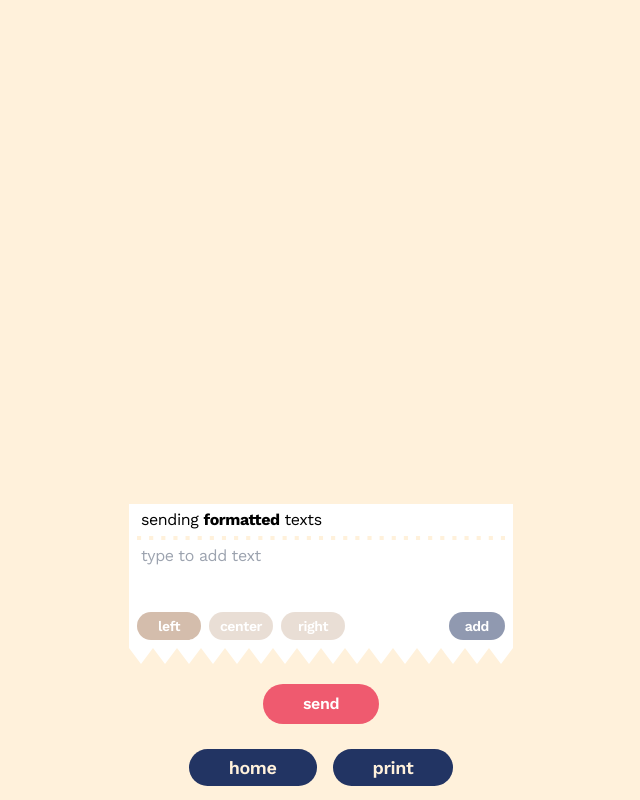
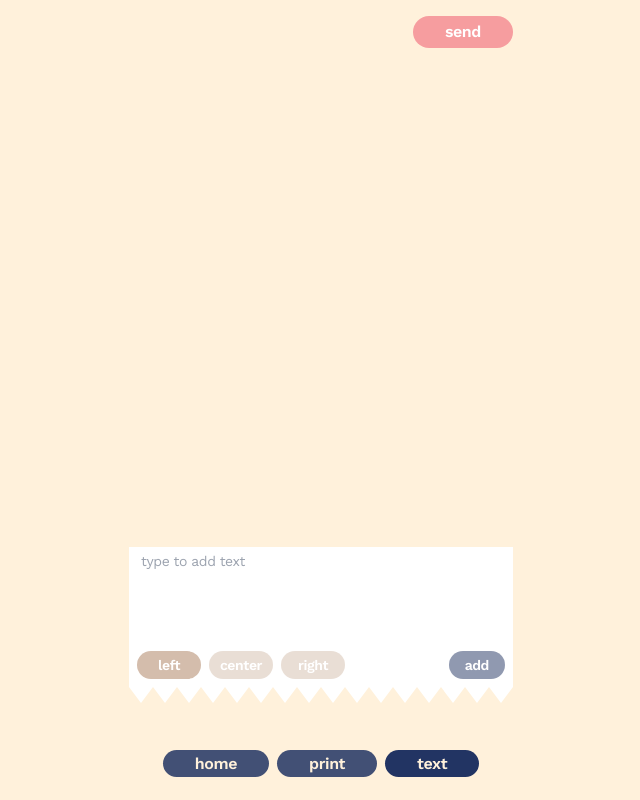
Before and after one commit to sblbl/lampone, a SvelteKit app: page /text in a window 1280 px wide. Shown: the whole page, without its empty margins (319-959 px from the left). Built offline with nearby package versions, Linux system fonts and the light colour scheme; a web font is replaced by a local one.

Commit message:
text ui adjustments

```diff
--- a/src/app.css
+++ b/src/app.css
@@ -36,7 +36,7 @@ h6 {
 }
 
 section {
-	@apply h-full flex flex-col items-center justify-center;
+	@apply h-full flex flex-col items-center justify-center p-4;
 }
 
 a {
@@ -48,11 +48,11 @@ button {
 }
 
 .red-button {
-	@apply rounded-full px-10 py-2 bg-raspberry hover:bg-raspberry/[.95] text-neutral-light cursor-pointer;
+	@apply rounded-full px-8 py-1 bg-raspberry hover:bg-raspberry/[.95] disabled:bg-raspberry/[.55] text-neutral-light cursor-pointer;
 }
 
 .blue-button {
-	@apply rounded-full px-10 py-2 bg-blue-raspberry hover:bg-blue-raspberry/[.95] text-neutral-light cursor-pointer;
+	@apply rounded-full px-8 py-1 bg-blue-raspberry hover:bg-blue-raspberry/[.95] text-neutral-light cursor-pointer;
 }
 
 input {
--- a/src/lib/components/Header.svelte
+++ b/src/lib/components/Header.svelte
@@ -1,6 +1,8 @@
 <script>
 	import { navigating } from '$app/stores'
 	import { onMount } from 'svelte'
+
+	let headerHeight = 0
 
 	let paths = {
 		'/': 'home',
@@ -21,17 +23,20 @@
 	})
 </script>
 
-<header class="mt-4 w-full h-8 font-base flex items-center justify-center gap-2 z-40">
-	<nav>
-		<ul class="w-full list-none flex items-center justify-center gap-4">
+<header class="w-full h-12 font-base flex items-center justify-center z-40">
+	<nav class="w-full h-full list-none flex items-center justify-center">
+		<ul class="w-full list-none flex items-center justify-center gap-2">
 			{#each Object.keys(paths) as path}
-				{#if path != currentPath}
+				{#if (currentPath == '/' && path != currentPath) || currentPath != '/'}
 					<li>
 						<a
 							href={path}
-							class="font-semibold text-lg rounded-full px-10 py-2 {currentPath == '/'
+							class="font-semibold text-base rounded-full px-8 py-1 {currentPath ==
+							'/'
 								? 'bg-raspberry hover:bg-raspberry/[.95]'
-								: 'bg-blue-raspberry hover:bg-blue-raspberry/[.95]'}"
+								: currentPath == path
+									? 'bg-blue-raspberry hover:bg-blue-raspberry/[.95]'
+									: 'bg-blue-raspberry/[.85] hover:bg-blue-raspberry/[.75]'}"
 							>{paths[path]}</a
 						>
 					</li>
--- a/src/lib/components/text/Paragraph.svelte
+++ b/src/lib/components/text/Paragraph.svelte
@@ -2,6 +2,7 @@
 	import { marked } from 'marked'
 	import { slide } from 'svelte/transition'
 	import { createEventDispatcher } from 'svelte'
+	import { tick } from 'svelte'
 	export let text = 'he**llo**'
 	export let align = 'left'
 	export let invert = false
@@ -10,6 +11,7 @@
 	export let key = 0
 
 	const dispatcher = createEventDispatcher()
+	let textarea
 
 	$: console.log({ key, text, align })
 
@@ -20,6 +22,10 @@
 	$: {
 		parsed = marked(text, { renderer })
 		parsed = parsed.replaceAll('<p>', `<p style="text-align:${align};">`)
+	}
+
+	$: if (textarea && focused) {
+		autoResize()
 	}
 
 	renderer.Paragraph = (text) => {
@@ -46,23 +52,30 @@
 	const deleteParagraph = () => {
 		dispatchDelete()
 	}
+
+	const autoResize = async () => {
+		textarea.style.height = 'auto'
+		textarea.style.height = textarea.scrollHeight + 'px'
+	}
 </script>
 
 <div
 	transition:slide
 	on:click|stopPropagation={focus}
-	class="w-full h-fit relative {focused ? 'border-y-2 border-y-white border-dashed ' : ''}"
+	class="w-full h-fit relative border-b-4 border-b-white border-dotted text-sm"
 >
+	<!-- <div transition:slide class="w-full h-fit relative border-b-4 border-b-white border-dotted"> -->
 	<div
-		class="line-{align} w-full h-fit text-{align} bg-white pl-3 pr-10 py-1"
+		class="line-{align} w-full h-fit text-{align} bg-white pl-3 pr-10 py-2 outline-none"
 		style="text-align={align}!important;"
 	>
 		{#if focused}
 			<textarea
+				bind:this={textarea}
 				on:keydown|stopPropagation
 				on:click|stopPropagation
 				bind:value={text}
-				class="w-full h-full overflow-y-scroll text-zinc-500 py-1 rounded-xl resize-none outline-none"
+				class="w-full h-auto overflow-y-scroll text-zinc-500 py-1 rounded-xl resize-none outline-none"
 				style="text-align:{align};"
 			></textarea>
 		{:else}
--- a/src/lib/components/text/ReceiptEnd.svelte
+++ b/src/lib/components/text/ReceiptEnd.svelte
@@ -8,7 +8,7 @@
 	$: array = Array.from({ length: n }, (_, i) => i)
 </script>
 
-<svg class="mb-2" width={w} height={h} viewBox="0 0 {w} {h}">
+<svg class="" width={w} height={h} viewBox="0 0 {w} {h}">
 	{#each array as i}
 		<polygon
 			points="{divisionW * i},0 {divisionW * i + divisionW},0 {divisionW * i +
--- a/src/routes/+layout.svelte
+++ b/src/routes/+layout.svelte
@@ -5,7 +5,10 @@
 	import '../app.css'
 
 	let currentPath
-	let offsetHeight = 0
+	let offsetHeight = 0,
+		mainHeight = 0
+
+	$: console.log({ mainHeight })
 
 	$: if ($navigating) updatePath()
 
@@ -21,12 +24,14 @@
 <svelte:body bind:offsetHeight />
 
 <main
+	id="main"
+	bind:clientHeight={mainHeight}
 	class="w-screen h-dvh flex justify-center {currentPath == '/'
 		? 'bg-blue-raspberry'
 		: 'bg-light-cream'}"
 >
-	<div class="w-full h-full max-w-xl p-4 flex flex-col items-center justify-end">
-		<div class="w-full flex-grow">
+	<div class="w-full max-w-xl" style="height: {mainHeight}px;">
+		<div class="w-full" style="height: {mainHeight - 60}px;">
 			<slot />
 		</div>
 		<Header />
@@ -40,4 +45,10 @@
 			height: 100lvh;
 		}
 	}
+	#main {
+		height: 100vh;
+		@media all and (display-mode: standalone) {
+			height: 100lvh;
+		}
+	}
 </style>
--- a/src/routes/text/+page.svelte
+++ b/src/routes/text/+page.svelte
@@ -5,13 +5,14 @@
 	import Paragraph from '$lib/components/text/Paragraph.svelte'
 	import ReceiptEnd from '$lib/components/text/ReceiptEnd.svelte'
 
-	let sendBtn, addLineBtn, receitpWidth
+	let sendBtn, addLineBtn, receitpWidth, paragraphsContainer
 
 	const lineModel = {
 		text: '',
 		align: 'left',
 		invert: false,
-		flip: false
+		flip: false,
+		image: false
 	}
 
 	const sampleText = {
@@ -21,7 +22,7 @@
 		flip: false
 	}
 
-	let texts = [sampleText],
+	let texts = [],
 		focuses = [false],
 		tempText = '',
 		aligns = ['left', 'center', 'right'],
@@ -39,15 +40,28 @@
 			addLineBtn.disabled = true
 		}
 	}
+	$: {
+		if (sendBtn && texts.length > 0) {
+			sendBtn.disabled = false
+		} else if (sendBtn) {
+			sendBtn.disabled = true
+		}
+	}
 	$: console.log({ currentAlign })
 
-	const addLine = () => {
+	const addLine = async () => {
 		currentText.text = tempText
 		currentText.align = currentAlign
 		texts = [...texts, currentText]
 		focuses = [...focuses, false]
 		tempText = ''
 		currentText = structuredClone(lineModel)
+		// scroll smoothly to the bottom od paragraphsContainer
+		await new Promise((r) => setTimeout(r, 500))
+		paragraphsContainer.scrollTo({
+			top: paragraphsContainer.scrollHeight,
+			behavior: 'smooth'
+		})
 	}
 
 	const resetParagraphsFocus = () => {
@@ -113,12 +127,15 @@
 <section>
 	<form
 		on:submit|preventDefault={postText}
-		class="w-full max-w-sm flex-grow flex flex-col items-center justify-end"
+		class="w-full max-w-sm h-full flex flex-col items-center justify-end relative"
 	>
 		<div
+			bind:this={paragraphsContainer}
 			bind:clientWidth={receitpWidth}
-			class="flex-grow w-full flex flex-col items-start justify-end"
+			class="w-full h-3/4 max-h-full overflow-y-scroll"
 		>
+			<div class="flex flex-col min-h-full">
+				<div class="mt-auto">
 					{#each texts as text, i}
 						<Paragraph
 							text={text.text}
@@ -131,11 +148,17 @@
 						/>
 					{/each}
 				</div>
-		<div class="w-full relative border-t-white border-t-4 border-dashed">
-			<div class="h-16">
+			</div>
+			<button bind:this={sendBtn} type="submit" class="red-button absolute top-0 right-0"
+				>send</button
+			>
+		</div>
+		<div class="w-full h-1/4">
+			<div class="w-full relative">
+				<div class=" h-24">
 					<textarea
 						bind:value={tempText}
-					class="w-full h-full text-zinc-500 overflow-y-scroll pl-3 pr-10 py-1 resize-none outline-none"
+						class="w-full h-full text-sm text-zinc-500 overflow-y-scroll pl-3 pr-10 py-1 resize-none outline-none"
 						style="text-align: {currentAlign};"
 						rows="10"
 						placeholder="type to add text"
@@ -165,9 +188,10 @@
 				</div>
 			</div>
 			<ReceiptEnd n={16} w={receitpWidth} h={16} />
-		<div class="w-full h-16 flex items-center justify-center">
+			<!-- <div class="w-full h-12 flex items-center justify-center">
 				<button bind:this={sendBtn} type="submit" class="red-button">send</button>
+			</div> -->
+			<!-- {/if} -->
 		</div>
-		<!-- {/if} -->
 	</form>
 </section>
```
Lines whose indentation alone changed are shown as unchanged.
